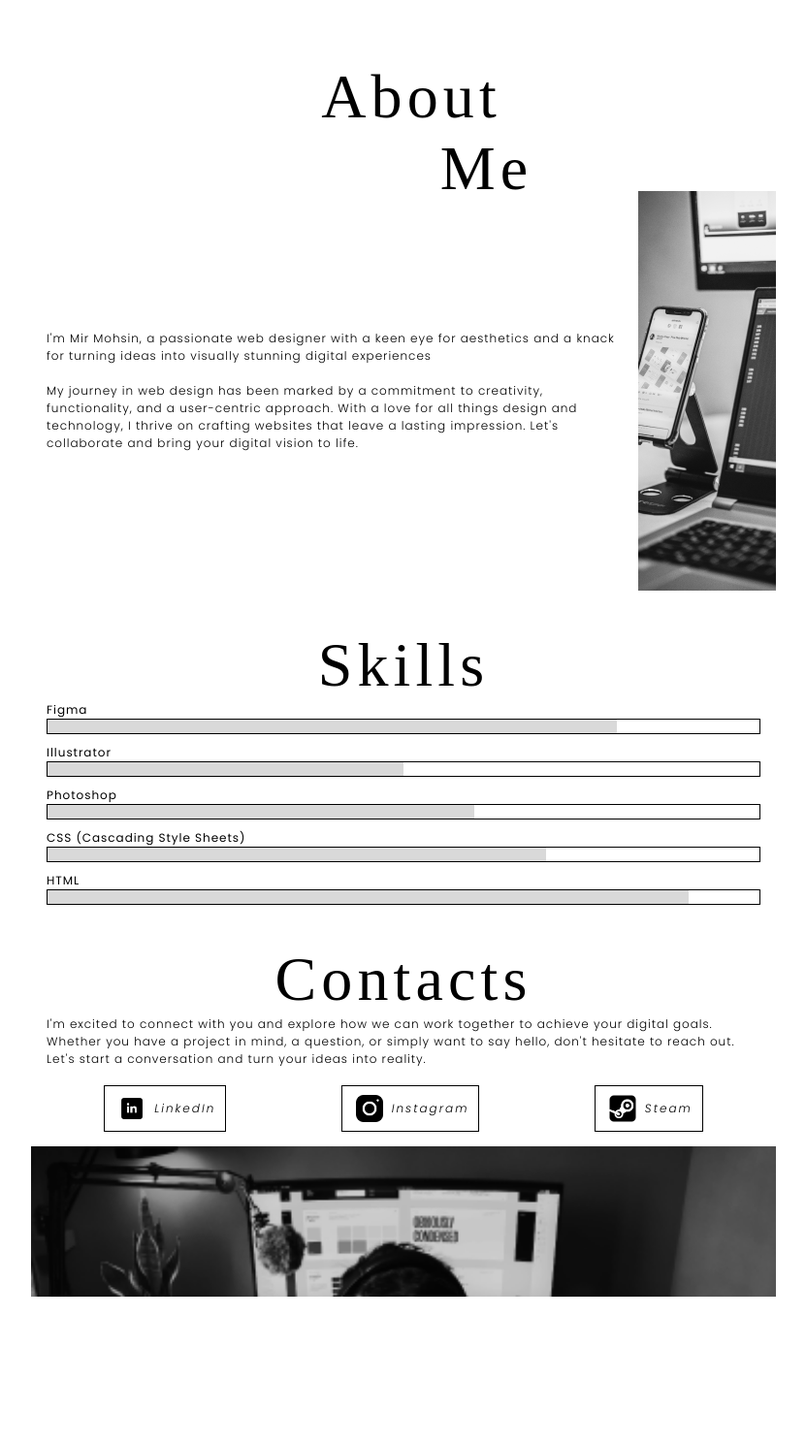
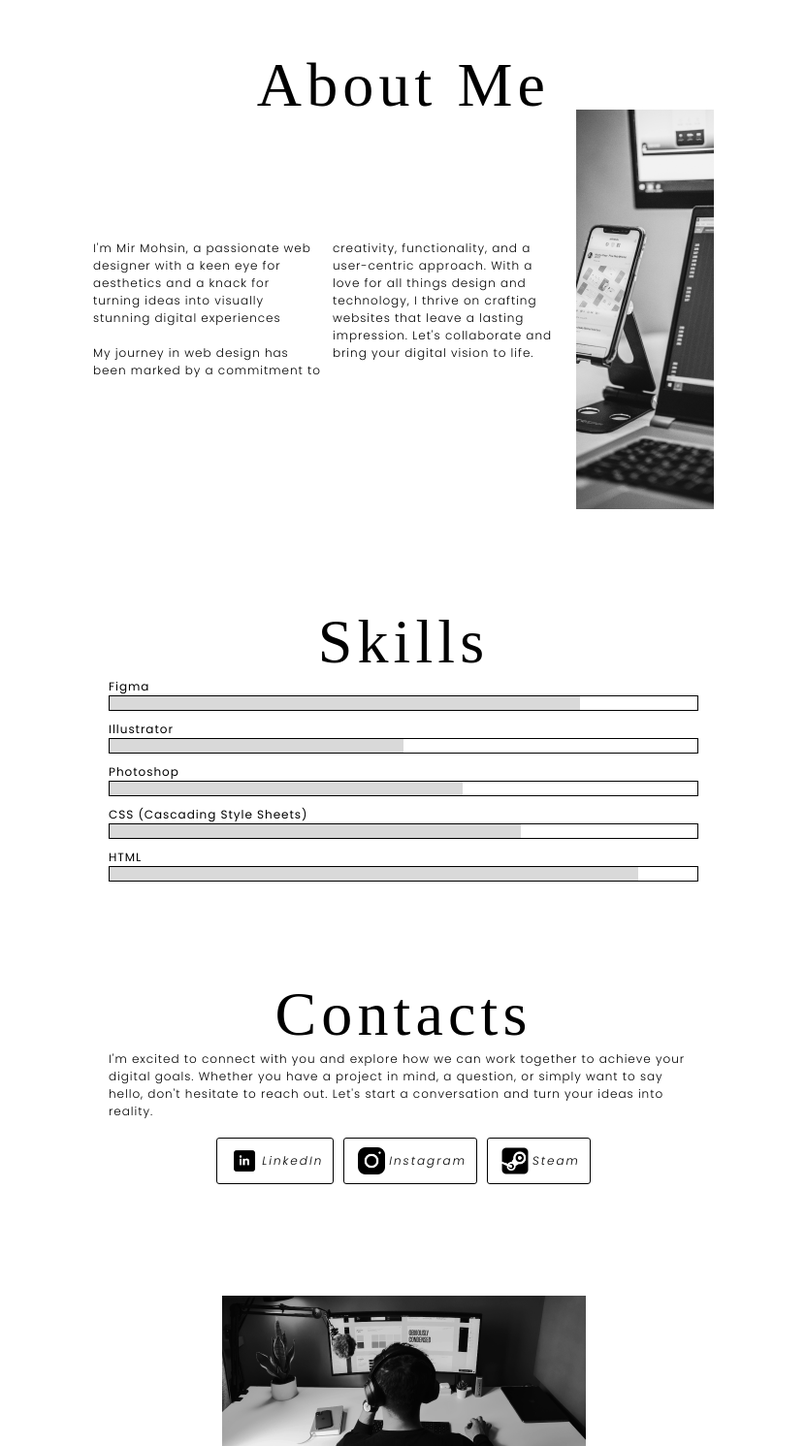
Before and after one commit to mirmohsin0001/portfolio_website, a plain HTML site: page index.html in a window 1280 px wide. Shown: the part 880-2371 px from the top of the page at 97% size, without its empty margins (224-1055 px from the left). Before the commit the page ends 2217 px from the top, so only its background shows below. Drawn offline with Linux system fonts and the light colour scheme; a web font is replaced by a local one.

Commit message:
minor tweaks here and there

```diff
--- a/index.html
+++ b/index.html
@@ -26,8 +26,8 @@
 
     <section class="about">
         <br><br><br>
-        <h2>About</h2>
-        <h2 class="me">Me</h2>
+        <h2>About Me</h2>
+        <!-- <h2 class="me">Me</h2> -->
         <div class="flex">
             <p>
                 I'm Mir Mohsin, a passionate web designer with a keen eye for aesthetics and a knack for turning ideas into visually
@@ -89,7 +89,7 @@
         </ul>
 
     </section>
-    <div class="image"></div>
+    <div class="image"><img src="Assets/Rectangle 19.png" alt=""></div>
 
 </body>
 </html>
--- a/style.css
+++ b/style.css
@@ -30,7 +30,8 @@ body{
     /* padding: 0 16px; */
     /* display: flex; */
     /* flex-direction: column; */
-    margin: 0 20%;
+    margin: 0 25%;
+    max-width: 50%;
 }
 
 section{
@@ -88,6 +89,7 @@ button{
     display: inline;
     background-color: transparent;
     border: 1px solid black;
+    border-radius: 3px;
     padding: 8px 30px;
     width: 178px;
 }
@@ -100,11 +102,10 @@ button:hover{
 
 /* About Section */
 .about{
-    padding: 0 0 0 16px;
-    /* columns: 2; */
+    margin-bottom: 100px;
 }
-
 .about p{
+    columns: 2;
     font-family: Poppins;
     font-size: 12px;
     font-weight: 300;
@@ -112,20 +113,15 @@ button:hover{
     margin-right: 16px;
 }
 
-.about h1{
+.about h2{
     line-height: 50px;
+    display: flex;
+    justify-content: center;
 }
 
 .flex{
     display: flex;
     align-items: center;
-}
-
-.me{
-    /* text-align: center; */
-    margin-bottom: -14px;
-    padding-left: 155px;
-    mix-blend-mode: multiply;
 }
 /* End of about section  */
 
@@ -135,6 +131,7 @@ button:hover{
 .skills{
     list-style: none;
     padding: 0 16px;
+    margin-bottom: 100px;
 }
 
 .skills li{
@@ -183,7 +180,7 @@ button:hover{
 
 /* Contacts Section */
 .contacts{
-    margin-bottom: 0;
+    margin-bottom: 100px;
     padding: 0 16px;
 }
 
@@ -197,14 +194,8 @@ button:hover{
 .contacts ul{
     list-style: none;
     display: flex;
-    justify-content: space-around;
-}
-
-.contacts ul li a{
-    display: flex;
-    align-items:center ;
-    gap: 5px;
-    justify-content: space-between;
+    justify-content: center;
+    gap: 10px;
 }
 
 .contacts ul li img{
@@ -212,6 +203,10 @@ button:hover{
 }
 
 .contacts ul li a{
+    display: flex;
+    align-items:center ;
+    gap: px;
+    justify-content: space-between;
     text-decoration: none;
     color: #000000;
     font-family: poppins;
@@ -220,24 +215,23 @@ button:hover{
     font-weight: 300;
     background-color: transparent;
     border: 1px solid black;
+    border-radius: 3px;
     text-align: center;
     letter-spacing: 2px;
-    /* width: 150px; */
     padding: 5px 10px;
     margin-bottom: 15px;
 }
 
+.contacts ul li a:hover{
+    background-color: #f9f9f9;
+}
+
 .image{
-    background-image: url(Assets/Rectangle\ 19.png);
-    width: auto;                /* note */
-    height: 155px;              /* note  //     "maintains aspect ratio"    */
-    background-repeat: no-repeat;
-    background-size: cover;
+    display: flex;
+    justify-content: space-around;
     margin: 0;
     padding: 0;
 }
-/* End of Contacts Section */
 
-@media (min-width: 425px) {
 
-}
+/* End of Contacts Section
```
